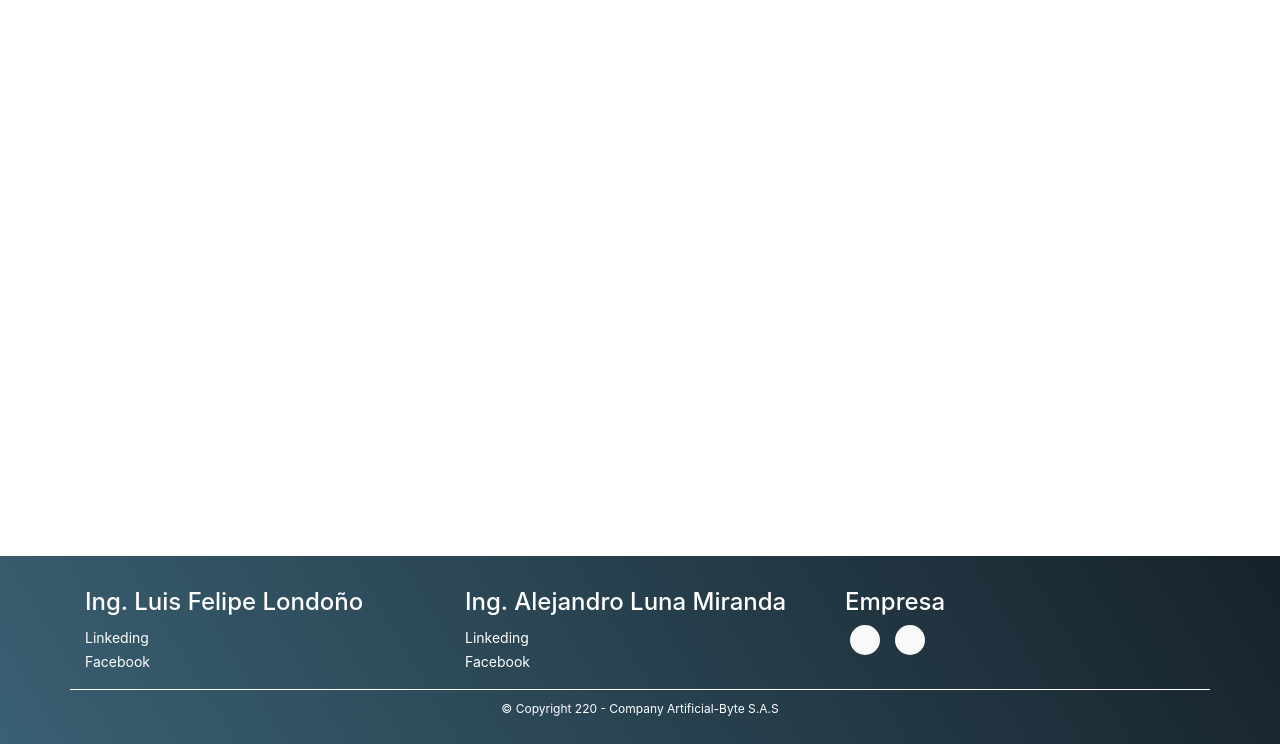
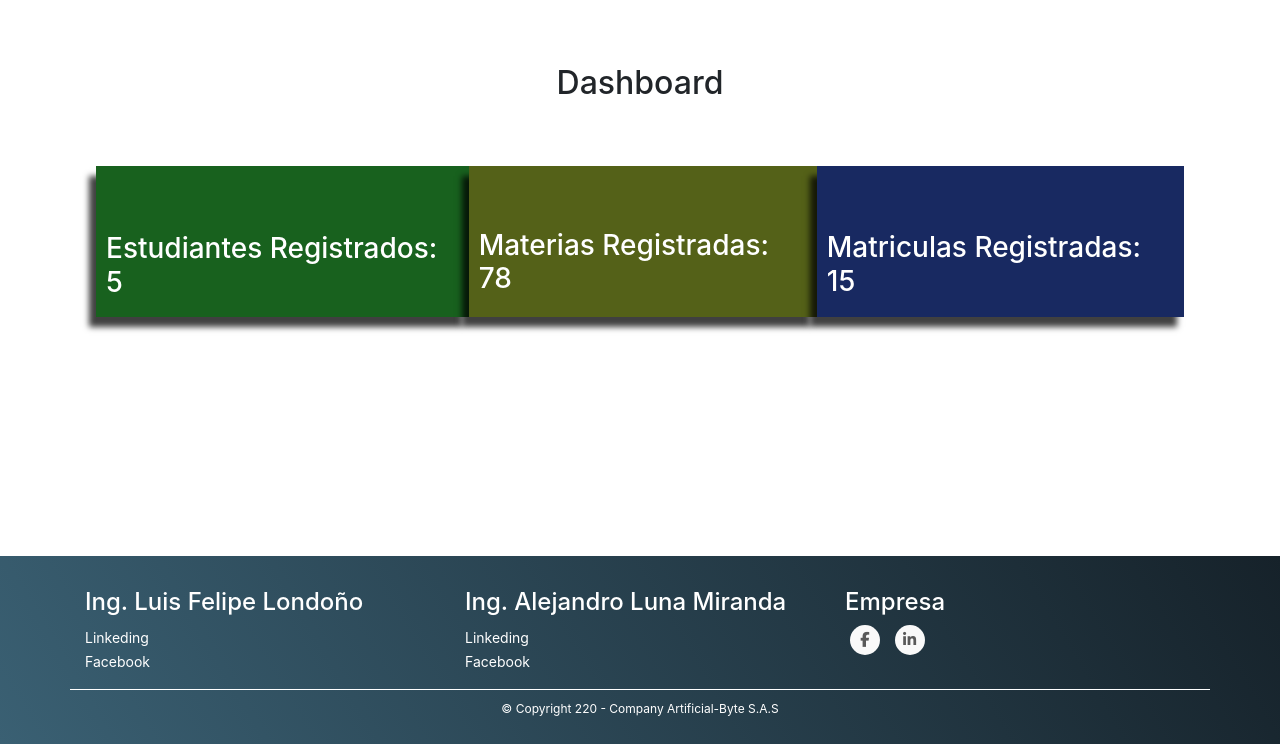
Before and after one commit to AlejoFront/colegioclientephp, a PHP site: page / in a window 1280 px wide. Shown: the part 56-800 px from the top of the page. Run offline with PHP 8.4, Linux system fonts and the light colour scheme; data that the repository does not hold is empty; some libraries are stand-ins or nearby versions.

Commit message:
first commit

```diff
--- /dev/null
+++ b/assets/css/styles.css
@@ -0,0 +1,56 @@
+.title{
+    text-align: center;
+    margin-top: 5%;
+    margin-bottom: 5%;
+}
+
+.dashboard{
+    width: 85%;
+    display: flex;
+    justify-content: space-around;
+    margin: auto;
+}
+
+.dashboard .es{
+    background: #18611e;
+    min-height: 150px;
+    -webkit-box-shadow: -7px 10px 6px 0px rgba(0,0,0,0.75);
+    -moz-box-shadow: -7px 10px 6px 0px rgba(0,0,0,0.75);
+    box-shadow: -7px 10px 6px 0px rgba(0,0,0,0.75);
+
+}
+
+.dashboard .mat{
+    background: #546118;
+    min-height: 150px;
+    -webkit-box-shadow: -7px 10px 6px 0px rgba(0,0,0,0.75);
+    -moz-box-shadow: -7px 10px 6px 0px rgba(0,0,0,0.75);
+    box-shadow: -7px 10px 6px 0px rgba(0,0,0,0.75);
+
+}
+
+.dashboard .matr{
+    background: #182961;
+    min-height: 150px;
+    -webkit-box-shadow: -7px 10px 6px 0px rgba(0,0,0,0.75);
+    -moz-box-shadow: -7px 10px 6px 0px rgba(0,0,0,0.75);
+    box-shadow: -7px 10px 6px 0px rgba(0,0,0,0.75);
+
+}
+
+.dashboard .es > h3,
+.dashboard .mat > h3,
+.dashboard .matr > h3 {
+    margin-top: 15%;
+    color: #FFFFFF;
+    padding: 10px;
+
+}
+
+
+.mt8{margin-top: 8%;}
+.cont-tb{
+    background: red;
+    width: 85%;
+    margin: auto;
+}
--- a/config/urls.php
+++ b/config/urls.php
@@ -1,3 +1,3 @@
 <?php
 
-    $url_matricula = 'http://localhost';
+    $url_matricula = '';
--- a/includes/menu_layout.php
+++ b/includes/menu_layout.php
@@ -7,6 +7,9 @@
     <title>Colegio | Servicio Web Rest</title>
     <link rel="stylesheet" href="https://maxcdn.bootstrapcdn.com/bootstrap/4.5.2/css/bootstrap.min.css">
     <link rel="stylesheet" href="./assets/css/footer.css">
+    <link rel="stylesheet" href="../assets/css/footer.css">
+    <link rel="stylesheet" href="./assets/css/styles.css">
+    <link rel="stylesheet" href="../assets/css/styles.css">
     <script src="https://ajax.googleapis.com/ajax/libs/jquery/3.5.1/jquery.min.js"></script>
     <script src="https://cdnjs.cloudflare.com/ajax/libs/popper.js/1.16.0/umd/popper.min.js"></script>
     <script src="https://maxcdn.bootstrapcdn.com/bootstrap/4.5.2/js/bootstrap.min.js"></script>
@@ -20,7 +23,7 @@
         <!-- Links -->
         <ul class="navbar-nav">
             <li class="nav-item">
-                <a class="nav-link" href="ViewPrincipal.aspx">Principal</a>
+                <a class="nav-link" href="../index.php">Principal</a>
             </li>
             <!-- Dropdown -->
             <li class="nav-item dropdown">
@@ -28,7 +31,7 @@
                 </a>
                 <div class="dropdown-menu">
                     <a class="dropdown-item" href="#">Agregar Estudiante</a>
-                    <a class="dropdown-item" href="#">Listar Estudiantes</a>
+                    <a class="dropdown-item" href="./views/listarestudiantes.php">Listar Estudiantes</a>
                     <a class="dropdown-item" href="#">Buscar Estudiantes</a>
                     <a class="dropdown-item" href="#">Eliminar Estudiantes</a>
                     <a class="dropdown-item" href="#">Promedio Estudiante</a>
@@ -103,6 +106,10 @@
             </div>
         </div>
     </footer>
+
+
+
+    <script src="https://kit.fontawesome.com/ce4c312a95.js" crossorigin="anonymous"></script>
 </body>
 
 </html>
--- a/index.php
+++ b/index.php
@@ -1,6 +1,17 @@
 <?php
     include 'includes/menu_layout.php';
 
-    include 'config/connect.php';
+    $est = 5;
+    $mat = 78;
+    $matr = 15;
 
-    print_r($data);
+    echo  '
+            <h2 class="title">Dashboard</h2>
+
+            <div class="dashboard">
+                <div class="es"><h3>Estudiantes Registrados: '.$est.'</h3></div>
+                <div class="mat"><h3>Materias Registradas: '.$mat.'</h3></div>
+                <div class="matr"><h3>Matriculas Registradas: '.$matr.'</h3></div>
+            </div>
+
+            ';
```
Also changed, not shown: views/listarestudiantes.php (added, +46 -0 lines).
